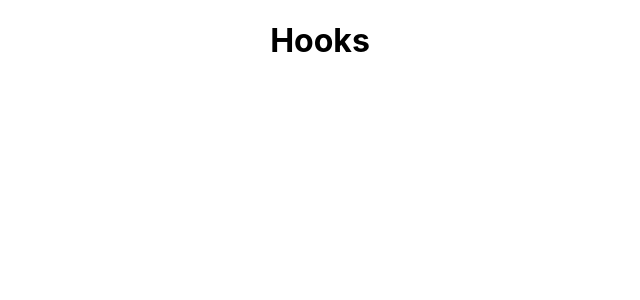
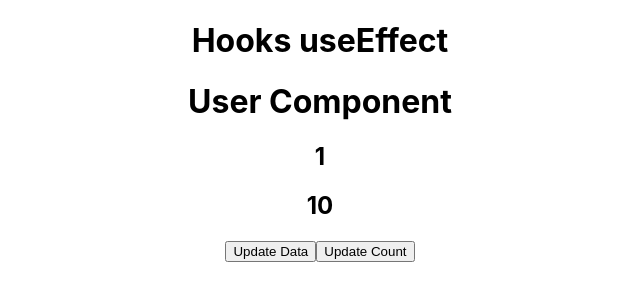
Before and after one commit to Bijarniankit/react-for-dummies, a React (Create React App) app: page / in a window 1280 px wide. Shown: the top 300 px of the page, without its empty margins (320-960 px from the left). Built offline with nearby package versions, Linux system fonts and the light colour scheme.

Commit message:
Hooks useeffect

```diff
--- a/src/App.js
+++ b/src/App.js
@@ -1,12 +1,19 @@
 import './App.css'
-import React from 'react'
+import React, { useState } from 'react'
+import User from './components/User_lifecycle'
 
 function App() {
+
+    const [data, setData] = useState(1)
+    const [count, setCount] = useState(10)
+
     return (
-        <div className="App">
-            <h1>Hooks</h1>
+        <div className="App" >
+            <h1> Hooks useEffect </h1>
+            <User data={data} count={count} />
+            <button onClick={() => { setData(data + 1) }}>Update Data</button>
+            <button onClick={() => { setCount(count + 1) }}>Update Count</button>
         </div>
-
     )
 }
 
--- /dev/null
+++ b/src/components/User_lifecycle.js
@@ -0,0 +1,20 @@
+import React, { useEffect } from 'react'
+
+function User(props) {
+    useEffect(() => {
+        console.warn("useEffect data wale")
+    }, [props.data])
+
+    useEffect(() => {
+        console.warn("useEffect count wale")
+    }, [props.count])
+    return (
+        <div>
+            <h1> User Component </h1>
+            <h2> {props.data} </h2>
+            <h2> {props.count} </h2>
+        </div>
+    )
+}
+
+export default User
```
Also changed, not shown: src/app files/App_hooks1.js (added, +30 -0 lines).
